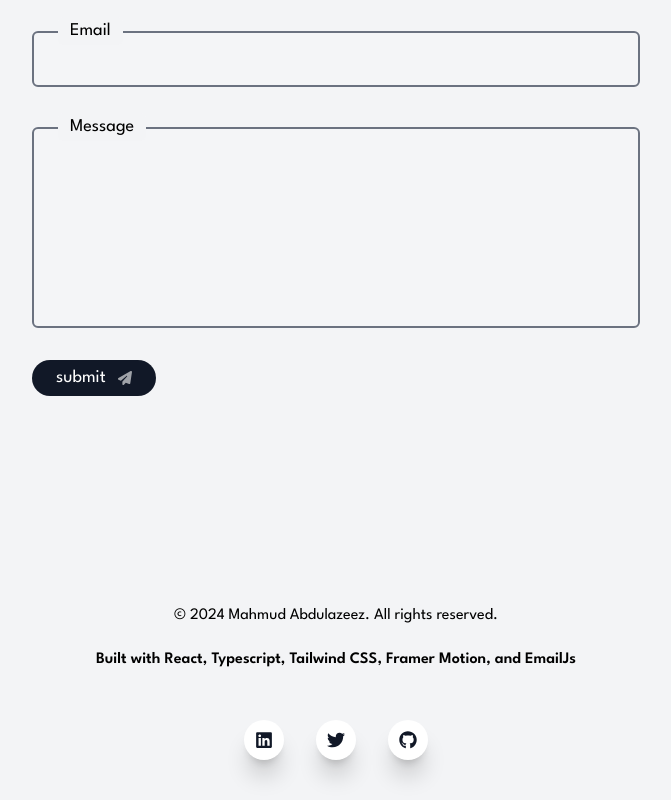
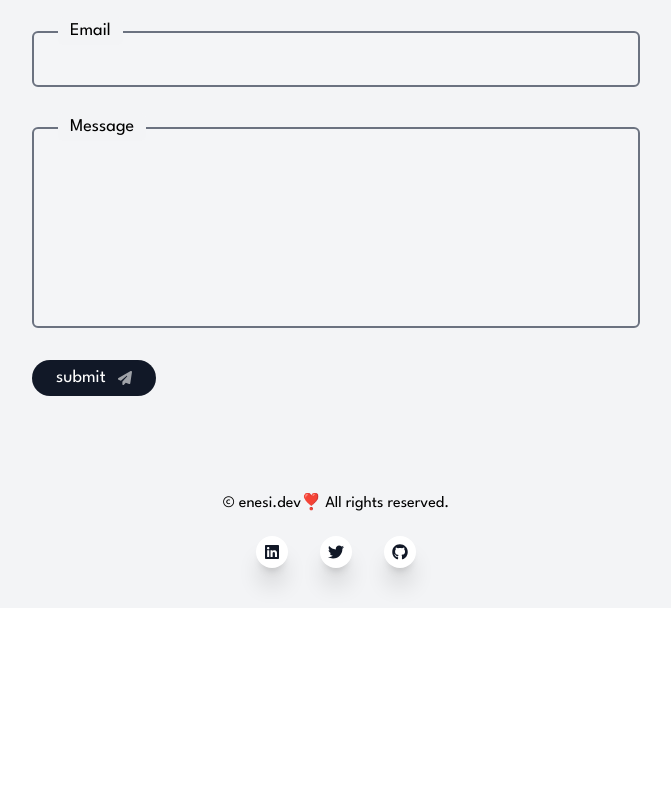
Before and after one commit to Mahmud1087/portfolio_new, a React (Vite) app: page / in a window 1280 px wide. Shown: the part 5777-6577 px from the top of the page, without its empty margins (304-975 px from the left). After the commit the page ends 6385 px from the top, so only its background shows below. Built offline with nearby package versions, Linux system fonts and the light colour scheme; a web font is replaced by a local one.

Commit message:
edit footer section

```diff
--- a/src/components/Footer.tsx
+++ b/src/components/Footer.tsx
@@ -4,28 +4,28 @@ import ThemeSwitcher from './ThemeSwitcher';
 
 const Footer = () => {
   return (
-    <footer className='mt-52 mb-10 text-center dark:text-white/70 dark:font-[200]'>
-      <p>&copy; 2024 Mahmud Abdulazeez. All rights reserved.</p>
-      <p className='font-semibold mt-5'>
+    <footer className='mt-24 mb-10 text-center dark:text-white/70 dark:font-[200]'>
+      <p>&copy; enesi.dev❣️ All rights reserved.</p>
+      {/* <p className='font-semibold mt-5'>
         Built with React, Typescript, Tailwind CSS, Framer Motion, and EmailJs
-      </p>
-      <section className='mt-12 flex justify-center items-center gap-8'>
+      </p> */}
+      <section className='mt-5 flex justify-center items-center gap-8'>
         <a
-          className='bg-white rounded-full w-10 h-10 grid place-items-center text-gray-900 text-lg hover:scale-110 transition shadow-xl shadow-black/20 active:scale-105 dark:bg-white/20 dark:text-white/70'
+          className='bg-white rounded-full w-8 h-8 grid place-items-center text-gray-900 text-base hover:scale-110 transition shadow-xl shadow-black/20 active:scale-105 dark:bg-white/20 dark:text-white/70'
           href='https://www.linkedin.com/in/enesifrontenddev'
           target='_blank'
         >
           <FaLinkedin />
         </a>
         <a
-          className='bg-white rounded-full w-10 h-10 grid place-items-center text-gray-900 text-lg hover:scale-110 transition shadow-xl shadow-black/20 active:scale-105 dark:bg-white/20 dark:text-white/70'
+          className='bg-white rounded-full w-8 h-8 grid place-items-center text-gray-900 text-base hover:scale-110 transition shadow-xl shadow-black/20 active:scale-105 dark:bg-white/20 dark:text-white/70'
           href='https://twitter.com/MahmudEnesi'
           target='_blank'
         >
           <FaTwitter />
         </a>
         <a
-          className='bg-white rounded-full w-10 h-10 grid place-items-center text-gray-900 text-lg hover:scale-110 transition shadow-xl shadow-black/20 active:scale-105 dark:bg-white/20 dark:text-white/70'
+          className='bg-white rounded-full w-8 h-8 grid place-items-center text-gray-900 text-base hover:scale-110 transition shadow-xl shadow-black/20 active:scale-105 dark:bg-white/20 dark:text-white/70'
           href='https://www.github.com/Mahmud1087'
           target='_blank'
         >
```
